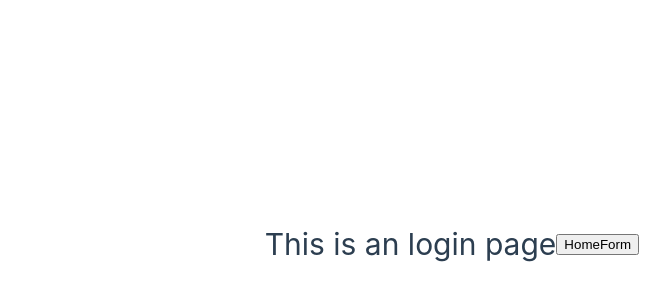
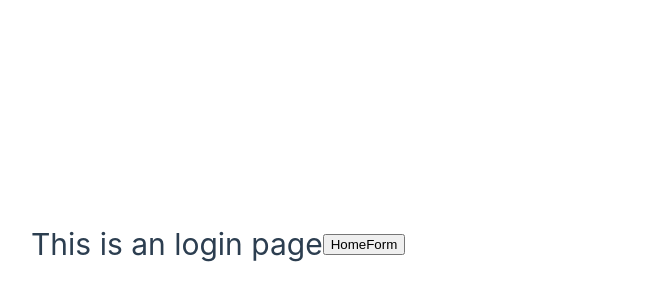
Before and after one commit to k-hirofumi/vue3_sample, a Vue app: page /login in a window 1280 px wide. Shown: the part 156-456 px from the top of the page, without its empty margins (1-671 px from the left). Built offline with nearby package versions, Linux system fonts and the light colour scheme; no server answers.

Commit message:
.envを取得＋main.cssを修正

```diff
--- a/src/App.vue
+++ b/src/App.vue
@@ -1,9 +1,10 @@
 <script setup lang="ts">
-
+ const url = import.meta.env.VITE_BASE_URL
+ console.log(url)
 </script>
 
 <template>
- <router-view/>
+  <router-view/>
 
 </template>
 
--- a/src/assets/main.css
+++ b/src/assets/main.css
@@ -23,13 +23,13 @@ a,
 
 @media (min-width: 1024px) {
   body {
-    display: flex;
-    place-items: center;
+    /* display: flex; */
+    /* place-items: center; */
   }
 
   #app {
-    display: grid;
-    grid-template-columns: 1fr 1fr;
+    /* display: grid; */
+    /* grid-template-columns: 1fr 1fr; */
     padding: 0 2rem;
   }
 }
```
Also changed, not shown: 1 other file (tests, documents, lock files or other folders).
